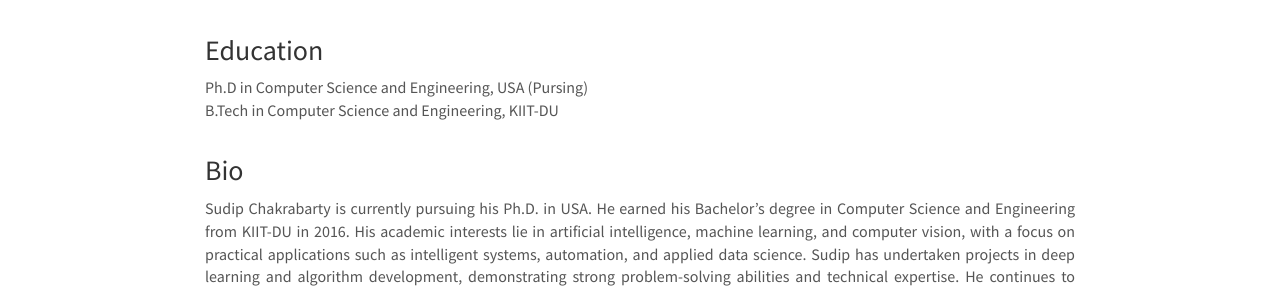
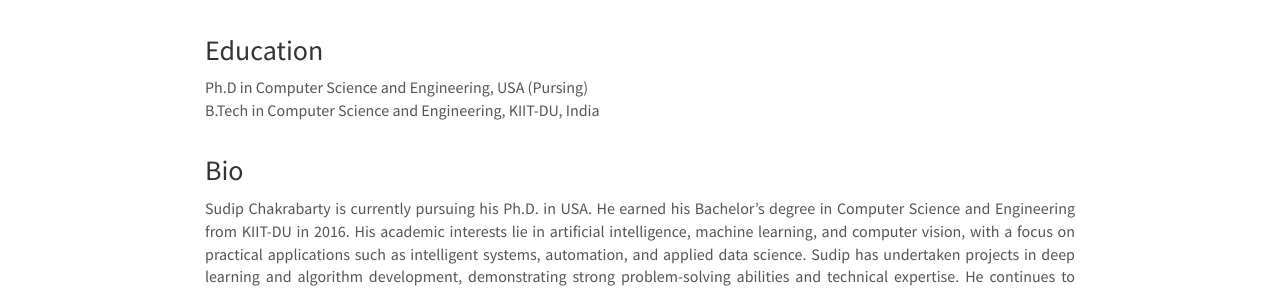
Before and after one commit to amygdalaaiindia/amygdalaaiindia.github.io, a Jekyll site: the page built from _pages/team/_posts/2016-10-10-researcher-xstudent.md, in a window 1280 px wide and 1144 px high. Shown: the part 496-787 px from the top of the window. Built offline with Jekyll 4.4.1, drawn with Linux system fonts in a browser that asks for light colours; nearby versions of some CDN libraries.

Commit message:
Update 2016-10-10-researcher-xstudent.md

```diff
--- a/_pages/team/_posts/2016-10-10-researcher-xstudent.md
+++ b/_pages/team/_posts/2016-10-10-researcher-xstudent.md
@@ -15,7 +15,7 @@
     research-gate: https://www.researchgate.net/profile/Sudip-Chakrabarty-3
 education:
  - Ph.D in Computer Science and Engineering, USA (Pursing)
- - B.Tech in Computer Science and Engineering, KIIT-DU
+ - B.Tech in Computer Science and Engineering, KIIT-DU, India
 ---
 
 Sudip Chakrabarty is currently pursuing his Ph.D. in USA. He earned his Bachelor's degree in Computer Science and Engineering from KIIT-DU in 2016. His academic interests lie in artificial intelligence, machine learning, and computer vision, with a focus on practical applications such as intelligent systems, automation, and applied data science. Sudip has undertaken projects in deep learning and algorithm development, demonstrating strong problem-solving abilities and technical expertise. He continues to expand his research presence through platforms like Google Scholar and ResearchGate, and actively shares his work on GitHub. Sudip aims to further specialize in AI-driven technologies to contribute to advancements in intelligent automation, visual perception, and decision-making systems.
```
